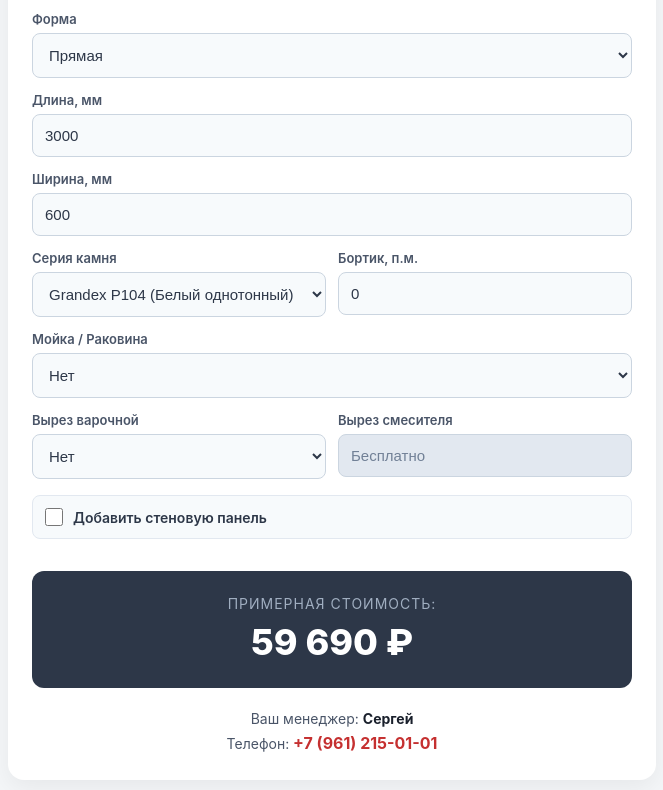
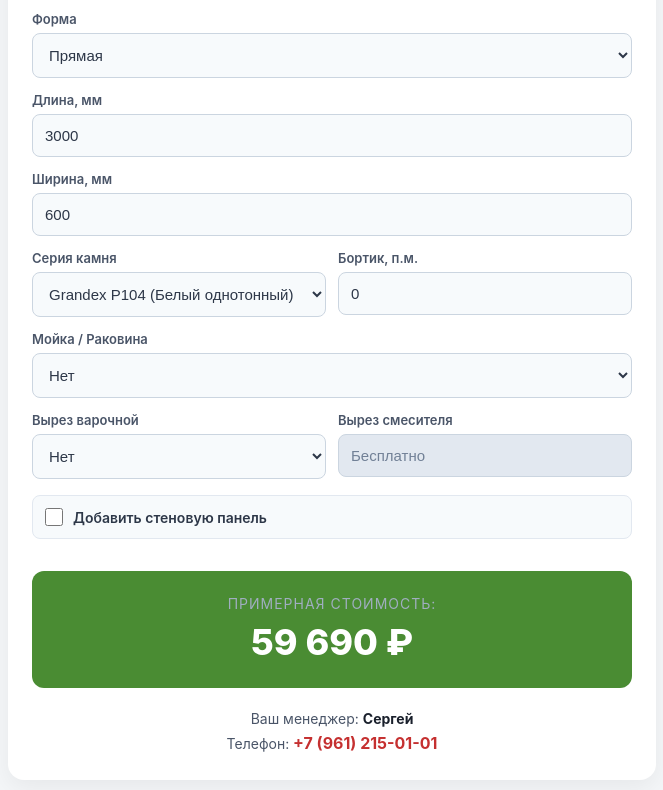
Before and after one commit to d89139102041-svg/AA-calc, a plain HTML site: page index.html in a window 1280 px wide. Shown: the part 504-1294 px from the top of the page, without its empty margins (308-971 px from the left). Drawn offline with Linux system fonts and the light colour scheme; no server answers.

Commit message:
Update index.html

```diff
--- a/index.html
+++ b/index.html
@@ -26,7 +26,7 @@
 
   /* Блок стоимости */
   .cost-box {
-    background: #2d3748;
+    background: #4a8c33;
     border-radius: 12px;
     padding: 24px;
     text-align: center;
```
